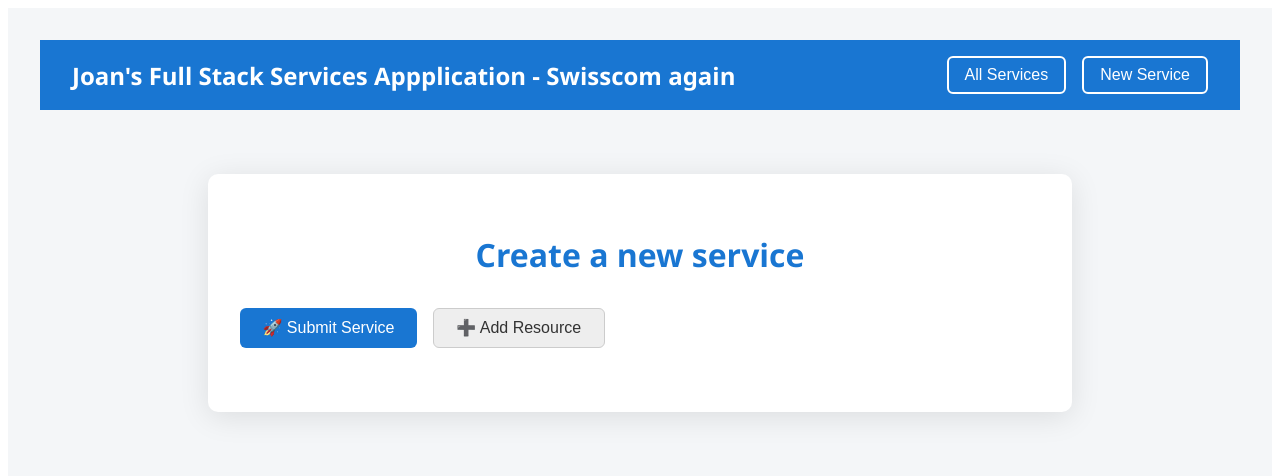
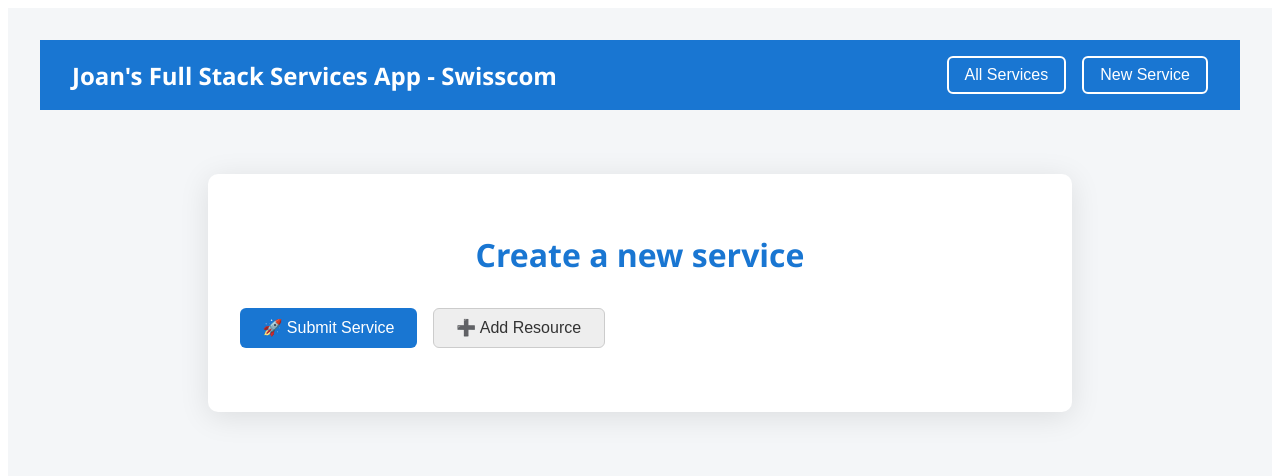
Before and after one commit to joanjanku2000/sw-service-fullstack, an Angular app in the folder service-app-fe/: page /create in a window 1280 px wide. Shown: the top 476 px of the page. Built offline with nearby package versions, Linux system fonts and the light colour scheme.

Commit message:
refactor header.component.html

```diff
--- a/service-app-fe/src/app/components/shared/header/header.component.html
+++ b/service-app-fe/src/app/components/shared/header/header.component.html
@@ -1,5 +1,5 @@
 <header class="header">
-    <div class="logo">Joan's Full Stack Services Appplication - Swisscom again</div>
+    <div class="logo">Joan's Full Stack Services App - Swisscom</div>
 
     <nav class="nav-links">
       <button (click)="navigateToAllServices()">All Services</button>
```
